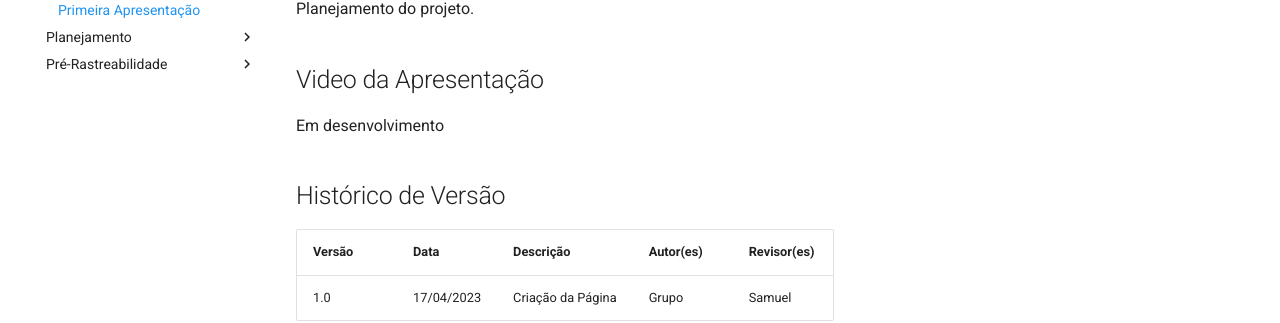
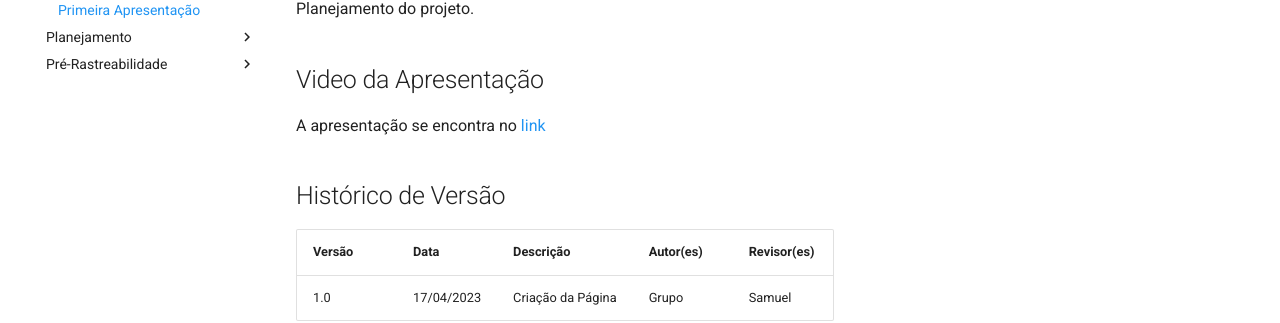
Before and after one commit to Requisitos-de-Software/2023.1-Booking, an MkDocs documentation site: the page built from docs/apresentacoes/primeiraApresentacao.md, in a window 1280 px wide. Shown: the part 209-532 px from the top of the page. Built offline with MkDocs 1.6.1 and Material for MkDocs 9.7.7, drawn with Linux system fonts in a browser that asks for light colours; comment, search, counter and statistics services are not loaded.

Commit message:
link apresentação

```diff
--- a/docs/apresentacoes/primeiraApresentacao.md
+++ b/docs/apresentacoes/primeiraApresentacao.md
@@ -4,7 +4,7 @@ Nessa página está localizado o primeiro video de apresentação do projeto ref
 
 ## Video da Apresentação
 
-Em desenvolvimento
+A apresentação se encontra no [link](https://www.youtube.com/watch?v=UrGXgPkrcv0)
 
 ## Histórico de Versão
 
```
